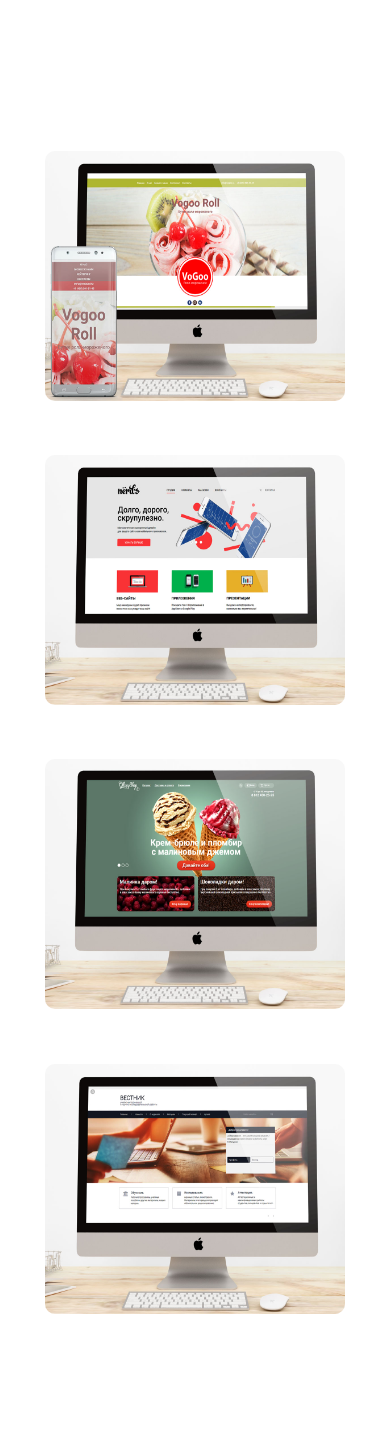
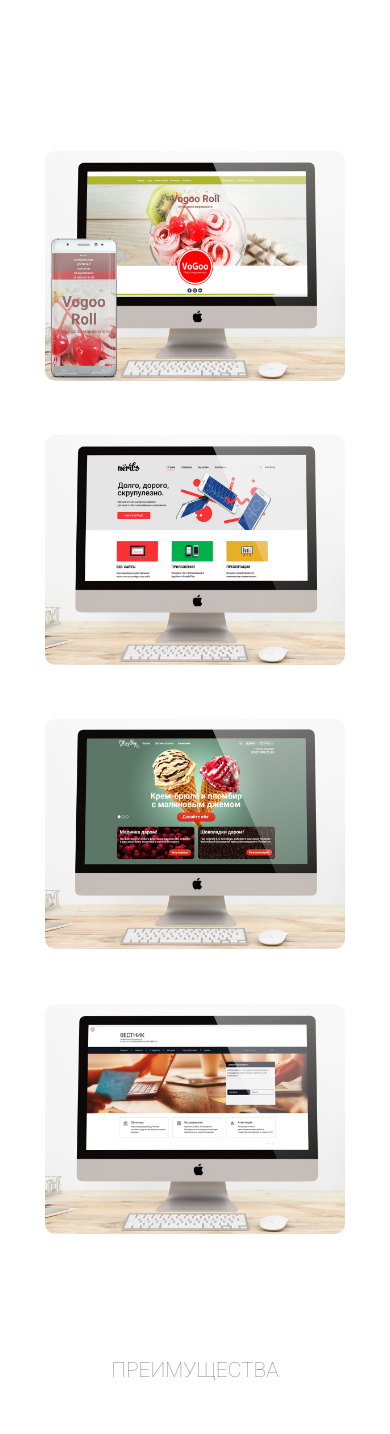
Before and after one commit to MikeIv/mikeiv.github.io, a PHP site: page / in a window 390 px wide. Shown: the part 466-1900 px from the top of the page. Run offline with PHP 8.4, Linux system fonts and the light colour scheme; some libraries are stand-ins or nearby versions.

Commit message:
correct height img

```diff
--- a/portfolio/css/styles.css
+++ b/portfolio/css/styles.css
@@ -317,6 +317,6 @@ http://webaim.org/techniques/css/invisiblecontent/ */
 
   .portfolio-block__item img {
   max-width: 300px;
-    height: 250px;
+    height: 230px;
 }
 }
```
